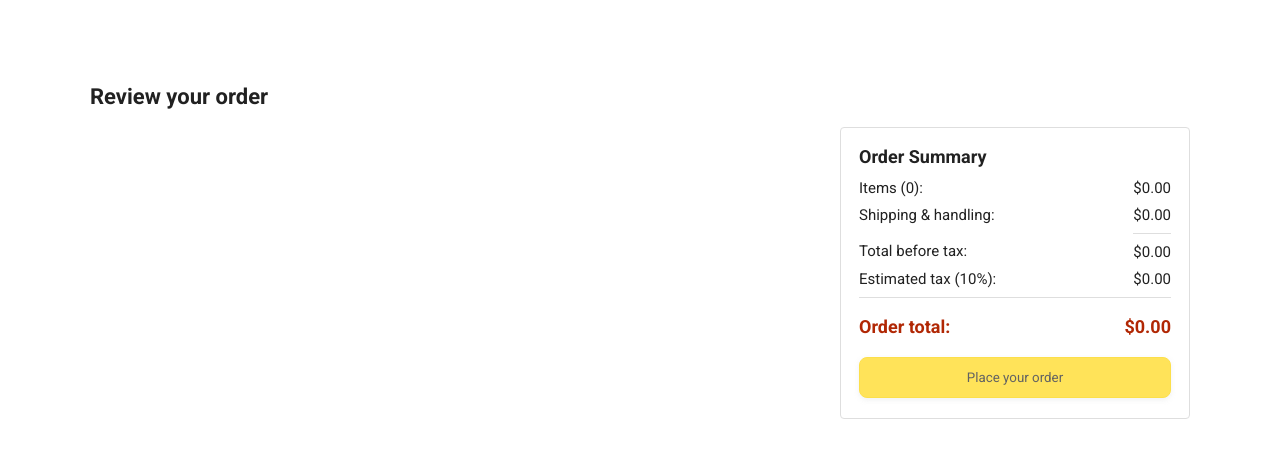
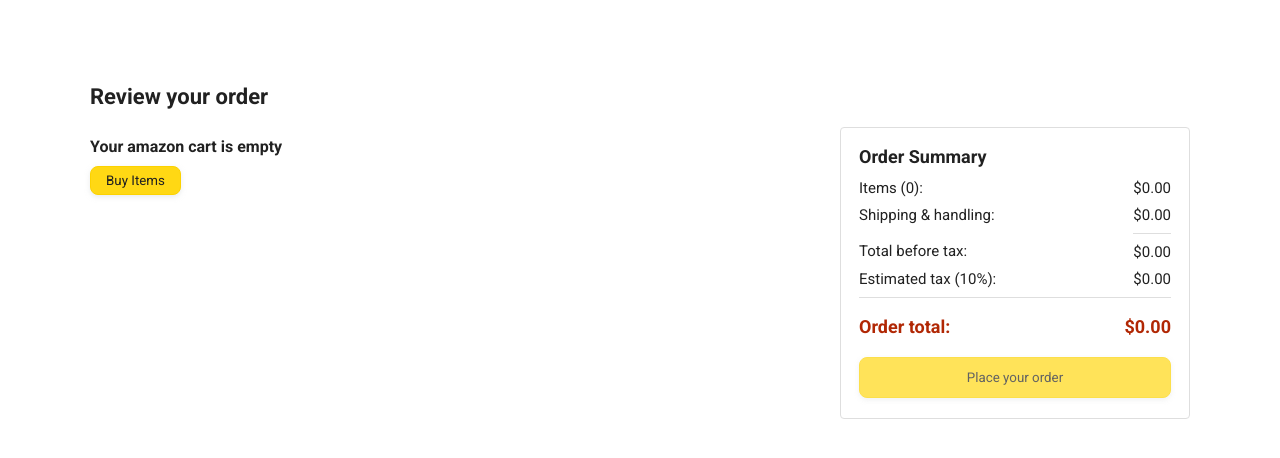
Before and after one commit to Joseph-ctrl-a/Latest-amazon-project, a plain HTML site: page 13-javascript-amazon-project copy - Copy/checkout.html in a window 1280 px wide. Shown: the part 56-514 px from the top of the page. Drawn offline with nearby package versions, Linux system fonts and the light colour scheme; no server answers.

Commit message:
finshed checkout page

```diff
--- a/13-javascript-amazon-project copy - Copy/scripts/checkout/orderSummary.js
+++ b/13-javascript-amazon-project copy - Copy/scripts/checkout/orderSummary.js
@@ -175,4 +175,21 @@
         });
       });
 
+
+
+    if (cart.cartItems < 1) {
+      document.querySelector('.js-order-summary').innerHTML =
+        `
+        <div class="empty-cart">
+        <p class="test">Your amazon cart is empty</p>
+        <button class="buy-items button-primary js-buy-items">Buy Items</button>
+        </div>
+        `;
+
+        document.querySelector('.js-buy-items')
+        .addEventListener('click', () => {
+          window.location.href = 'amazon.html'
+        });
+    }
+
   }
--- a/13-javascript-amazon-project copy - Copy/scripts/orders.js
+++ b/13-javascript-amazon-project copy - Copy/scripts/orders.js
@@ -106,7 +106,4 @@
 
   if (window.location.pathname.includes('orders.html')) {
   renderOrders();
-
-
-
 }
--- a/13-javascript-amazon-project copy - Copy/styles/pages/checkout/checkout.css
+++ b/13-javascript-amazon-project copy - Copy/styles/pages/checkout/checkout.css
@@ -121,15 +121,6 @@
 
 @media (max-width: 1000px) {
   .delivery-options {
-    /* grid-column: 1 means this element will be placed
-       in column 1 in the grid. (Normally, the column that
-       an element is placed in is determined by the order
-       of the elements in the HTML. grid-column overrides
-       this default ordering).
-
-       / span 2 means this element will take up 2 columns
-       in the grid (Normally, each element takes up 1
-       column in the grid). */
     grid-column: 1 / span 2;
   }
 }
@@ -170,9 +161,6 @@
 
 .payment-summary-row {
   display: grid;
-  /* 1fr auto; means the width of the 2nd column will be
-     determined by the elements inside the column (auto).
-     The 1st column will take up the remaining space. */
   grid-template-columns: 1fr auto;
 
   font-size: 15px;
@@ -242,3 +230,22 @@
   margin-top: 8px;
   color: rgb(231, 42, 42);
 }
+
+// Css for empty cart
+.empty-cart {
+  display: flex;
+  flex-direction: row;
+}
+
+.test {
+  margin-top:10px;
+  margin-bottom:10px;
+  font-size:16px;
+  font-weight:bold;
+}
+
+.buy-items {
+  padding:6px;
+  padding-left: 15px;
+  padding-right: 15px;
+}
```
